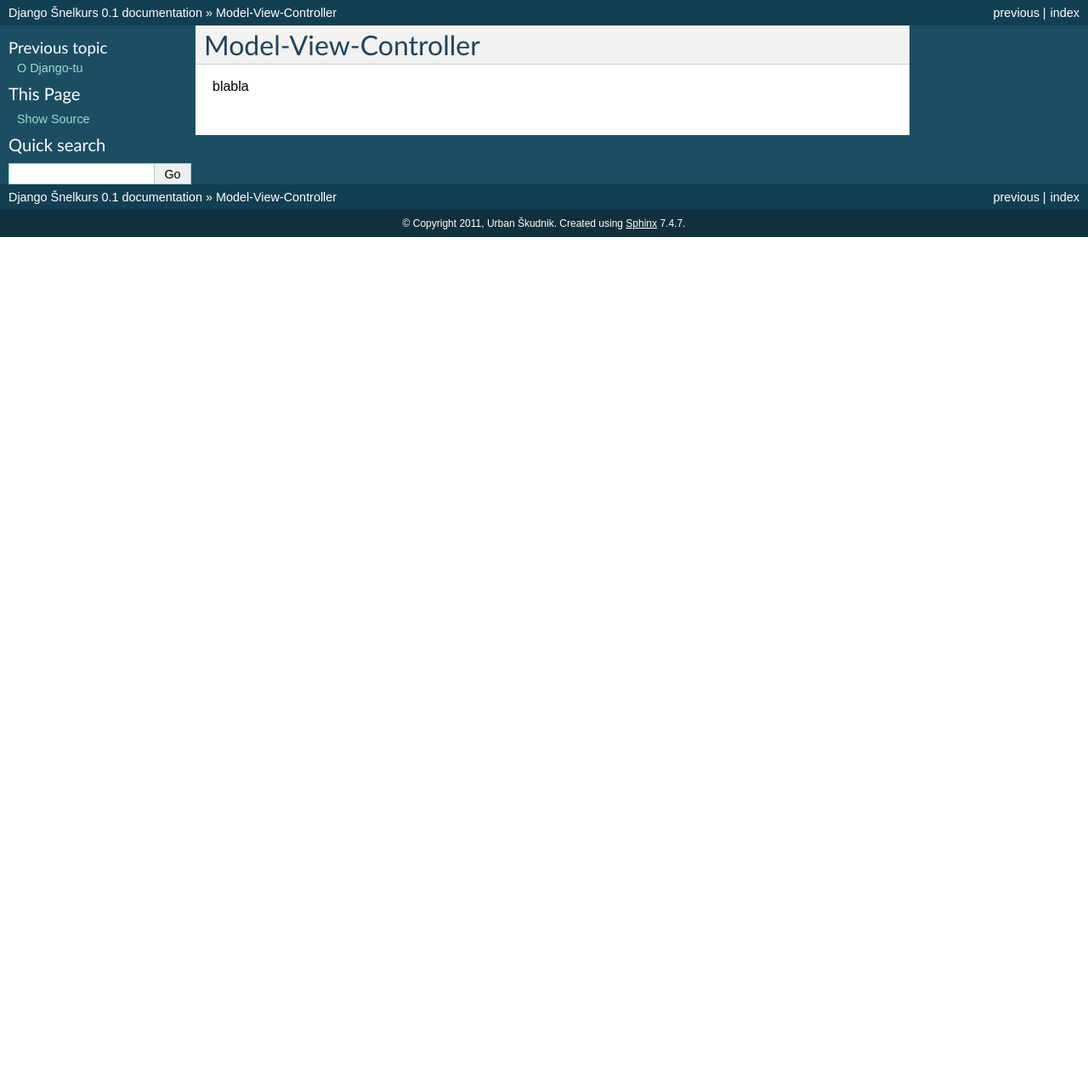
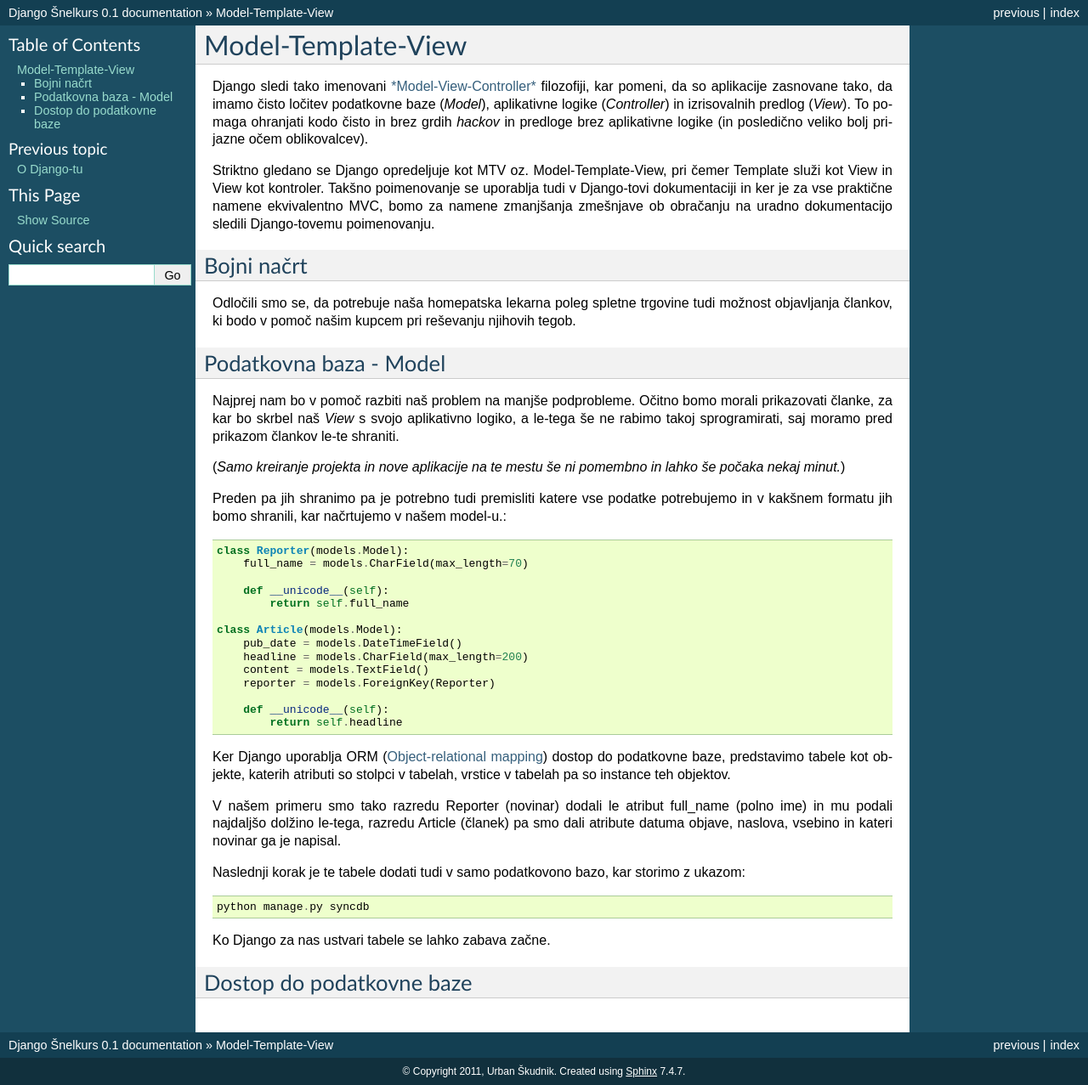
Before and after one commit to domenkozar/Django-Beer-Workshop, a Sphinx documentation site: the page built from docs/intro/source/mvcidea.rst, in a window 1280 px wide. Shown: the whole page at 85% size. Built offline with Sphinx 7.4.7, drawn with Linux system fonts in a browser that asks for light colours; before the commit the page ends 900 px from its top, so only the background shows below that.

Commit message:
kozmetika

```diff
--- a/docs/intro/source/intro.rst
+++ b/docs/intro/source/intro.rst
@@ -10,7 +10,7 @@
 
     Django ni sistem za upravljanje vsebine (CMS - Content Management System) sam po sebi in ga ne moremo uporabljati kot rešitev na ključ. Je spletno ogrodje, s katerim lahko razvijemo spletne strani. Tako da nima smisla primerjati z Plone-om ali Drupal-om, ker je Django orodje, s katerim bi kvečjemu razvil kaj takšnega.
 
-    Kljub temu pa ima Django marsikatero značilnost, s katero se olajša razvoj CMS strani - napredna administrativna plošča za izbrane modele je samo ena izmed takšnih značilnosti.
+    Kljub temu pa ima Django marsikatero značilnost, s katero se olajša razvoj CMS strani - napredna administrativna plošča za izbrane tabele v podatkovni bazi je samo ena izmed takšnih značilnosti.
 
 Ampak, kaj je "Django"?
 -----------------------
@@ -35,3 +35,5 @@
 ---------------------
 
 Django so prvotno razvili v spletnem uredništvu World Online iz Lawrence, Kansas, ZDA, dandanes pa ga razvija mednarodna `ekipa prostovoljcev <http://docs.djangoproject.com/en/1.3/internals/committers/>`_.
+
+Junija 2008 je bilo objavljeno da bo v prihodnje Django Software Foundation skrbel za razvoj Django-ta.
--- a/docs/intro/source/mvcidea.rst
+++ b/docs/intro/source/mvcidea.rst
@@ -1,4 +1,48 @@
-Model-View-Controller
+Model-Template-View
 ===========================================
 
-blabla
+Django sledi tako imenovani `*Model-View-Controller* <http://en.wikipedia.org/wiki/Model–view–controller>`_ filozofiji, kar pomeni, da so aplikacije zasnovane tako, da imamo čisto ločitev podatkovne baze (*Model*), aplikativne logike (*Controller*) in izrisovalnih predlog (*View*). To pomaga ohranjati kodo čisto in brez grdih *hackov* in predloge brez aplikativne logike (in posledično veliko bolj prijazne očem oblikovalcev).
+
+Striktno gledano se Django opredeljuje kot MTV oz. Model-Template-View, pri čemer Template služi kot View in View kot kontroler. Takšno poimenovanje se uporablja tudi v Django-tovi dokumentaciji in ker je za vse praktične namene ekvivalentno MVC, bomo za namene zmanjšanja zmešnjave ob obračanju na uradno dokumentacijo sledili Django-tovemu poimenovanju.
+
+Bojni načrt
+-----------
+
+Odločili smo se, da potrebuje naša homepatska lekarna poleg spletne trgovine tudi možnost objavljanja člankov, ki bodo v pomoč našim kupcem pri reševanju njihovih tegob.
+
+Podatkovna baza - Model
+-----------------------
+
+Najprej nam bo v pomoč razbiti naš problem na manjše podprobleme. Očitno bomo morali prikazovati članke, za kar bo skrbel naš *View* s svojo aplikativno logiko, a le-tega še ne rabimo takoj sprogramirati, saj moramo pred prikazom člankov le-te shraniti.
+
+(*Samo kreiranje projekta in nove aplikacije na te mestu še ni pomembno in lahko še počaka nekaj minut.*)
+
+Preden pa jih shranimo pa je potrebno tudi premisliti katere vse podatke potrebujemo in v kakšnem formatu jih bomo shranili, kar načrtujemo v našem model-u.::
+
+    class Reporter(models.Model):
+        full_name = models.CharField(max_length=70)
+
+        def __unicode__(self):
+            return self.full_name
+
+    class Article(models.Model):
+        pub_date = models.DateTimeField()
+        headline = models.CharField(max_length=200)
+        content = models.TextField()
+        reporter = models.ForeignKey(Reporter)
+
+        def __unicode__(self):
+            return self.headline
+
+Ker Django uporablja ORM (`Object-relational mapping <http://en.wikipedia.org/wiki/Object-relational_mapping>`_) dostop do podatkovne baze, predstavimo tabele kot objekte, katerih atributi so stolpci v tabelah, vrstice v tabelah pa so instance teh objektov.
+
+V našem primeru smo tako razredu Reporter (novinar) dodali le atribut full_name (polno ime) in mu podali najdaljšo dolžino le-tega, razredu Article (članek) pa smo dali atribute datuma objave, naslova, vsebino in kateri novinar ga je napisal.
+
+Naslednji korak je te tabele dodati tudi v samo podatkovono bazo, kar storimo z ukazom::
+
+    python manage.py syncdb
+
+Ko Django za nas ustvari tabele se lahko zabava začne.
+
+Dostop do podatkovne baze
+-------------------------
--- a/docs/newsroom/settings.py
+++ b/docs/newsroom/settings.py
@@ -11,8 +11,8 @@
 
 DATABASES = {
     'default': {
-        'ENGINE': 'django.db.backends.', # Add 'postgresql_psycopg2', 'postgresql', 'mysql', 'sqlite3' or 'oracle'.
-        'NAME': '',                      # Or path to database file if using sqlite3.
+        'ENGINE': 'sqlite3', # Add 'postgresql_psycopg2', 'postgresql', 'mysql', 'sqlite3' or 'oracle'.
+        'NAME': 'newsroom.db',                      # Or path to database file if using sqlite3.
         'USER': '',                      # Not used with sqlite3.
         'PASSWORD': '',                  # Not used with sqlite3.
         'HOST': '',                      # Set to empty string for localhost. Not used with sqlite3.
```
Also changed, not shown: docs/intro/source/index.rst (+6 -4 lines), 11 other files.
